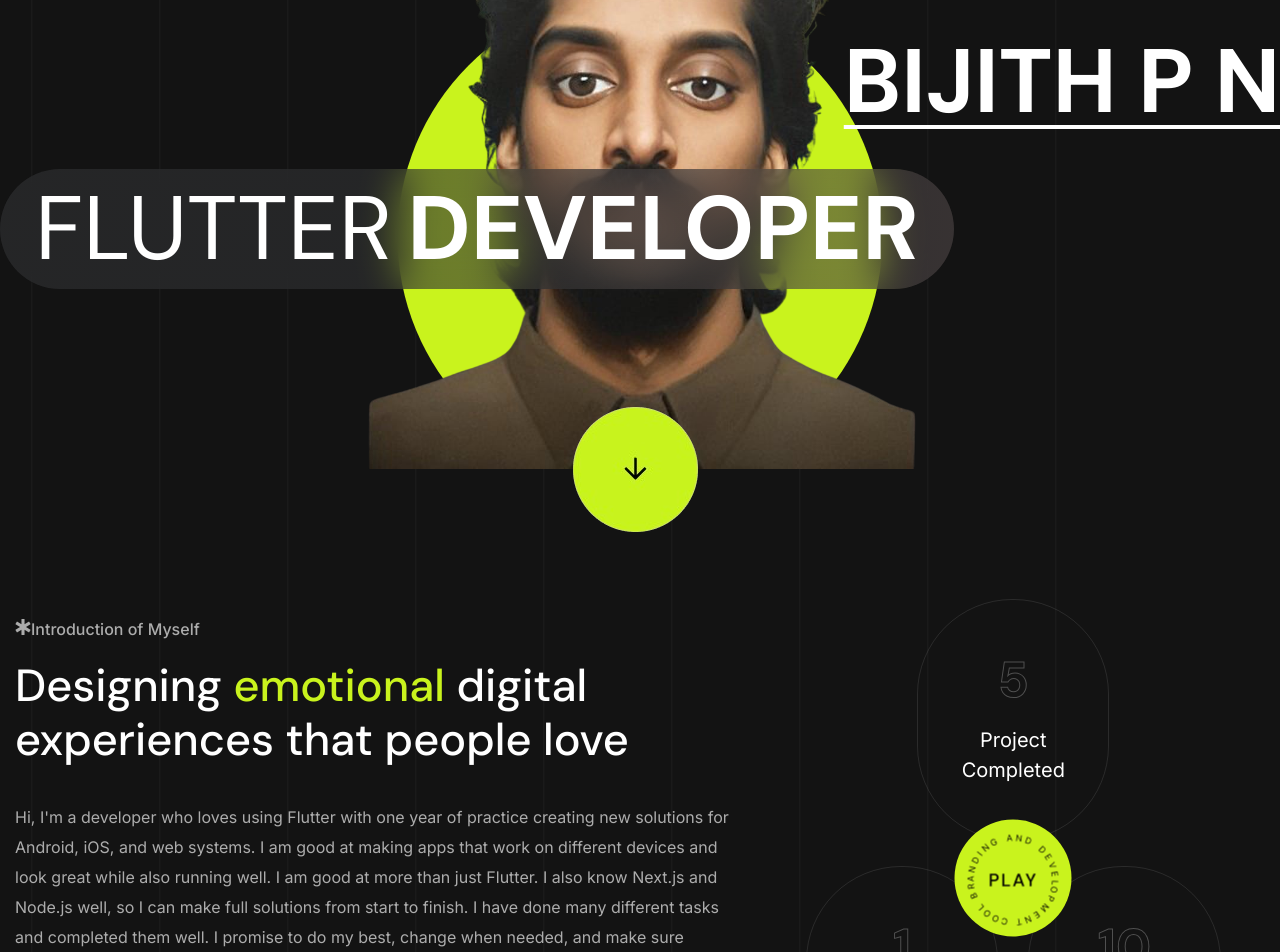
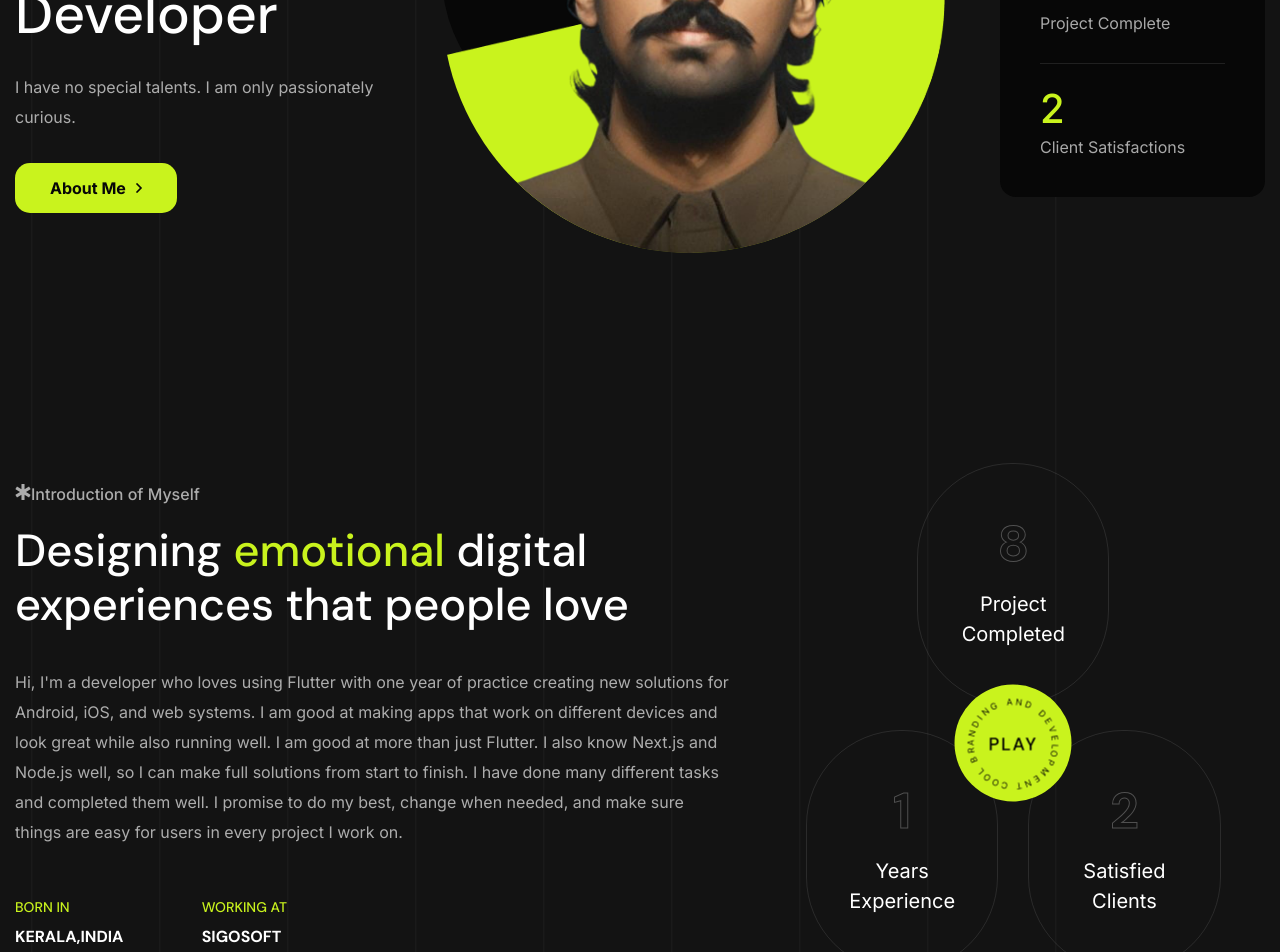
Before and after one commit to bijith-git/bijith-portfolio, a Next.js app: page / in a window 1280 px wide. Shown: the part 400-1352 px from the top of the page. Built offline with nearby package versions, Linux system fonts and the light colour scheme.

Commit message:
resume modified and home screen updated

```diff
--- a/app/page.js
+++ b/app/page.js
@@ -12,7 +12,7 @@
 export default function Home() {
   return (
     <MainLayout header={2} onePageMenu={true} footer={1}>
-      <Hero2 />
+      <Hero />
       <About />
       <div className="headline-area-h2 rel z-2 py-25">
         <div className="headline-wrap">
--- a/components/About.js
+++ b/components/About.js
@@ -60,7 +60,7 @@
                 <div className="row gap-40 justify-content-center">
                   <div className="col-lg-5 col-6 mx-5">
                     <div className="counter-item counter-text-wrap mb-25 wow fadeInUp delay-0-2s">
-                      <Counter end={5} extraClass={""} />
+                      <Counter end={8} extraClass={""} />
                       <span className="counter-title">project completed</span>
                     </div>
                   </div>
@@ -72,8 +72,8 @@
                   </div>
                   <div className="col-lg-5 col-6">
                     <div className="counter-item counter-text-wrap wow fadeInDown delay-0-2s">
-                      <Counter end={10} extraClass={"+"} />
-                      <span className="counter-title">Satisfied customers</span>
+                      <Counter end={2} extraClass={"+"} />
+                      <span className="counter-title">Satisfied Clients</span>
                     </div>
                   </div>
                 </div>
--- a/components/Hero.js
+++ b/components/Hero.js
@@ -2,9 +2,9 @@
 import Counter from "./Counter";
 
 const counterData = [
-  { id: 1, text: "Years Of Experience", value: "13", valueType: "plus" },
-  { id: 2, text: "Project Complete", value: "8", valueType: "k-plus" },
-  { id: 3, text: "Client Satisfactions", value: "99", valueType: "percent" },
+  { id: 1, text: "Years Of Experience", value: "1", valueType: "plus" },
+  { id: 2, text: "Project Complete", value: "5", valueType: "plus" },
+  { id: 3, text: "Client Satisfactions", value: "2", valueType: "" },
 ];
 
 const Hero = () => {
@@ -18,21 +18,18 @@
               <h1>
                 <b>Bijith P N </b>Flutter Developer
               </h1>
-              <p>
-                We denounce with righteous indignation dislike demoralized by
-                the charms of pleasure
-              </p>
+              <p>I have no special talents. I am only passionately curious.</p>
               <div className="hero-btns">
-                <Link legacyBehavior href="/contact">
+                <Link legacyBehavior href="#about">
                   <a className="theme-btn">
-                    Hire Me <i className="far fa-angle-right" />
+                    About Me <i className="far fa-angle-right" />
                   </a>
                 </Link>
-                <Link legacyBehavior href="/contact">
+                {/* <Link legacyBehavior href="/contact">
                   <a className="read-more">
                     Download Resume <i className="far fa-angle-right" />
                   </a>
-                </Link>
+                </Link> */}
               </div>
             </div>
           </div>
--- a/components/Projects.js
+++ b/components/Projects.js
@@ -306,7 +306,7 @@
               </div>
             </div>
           </div>
-          <div className="col-md-6 align-self-center">
+          {/* <div className="col-md-6 align-self-center">
             <div className="project-details-btn mb-40">
               <Link legacyBehavior href="/projects-masonry">
                 <a className="more-btn wow zoomIn delay-0-2s">
@@ -318,7 +318,7 @@
                 </a>
               </Link>
             </div>
-          </div>
+          </div> */}
         </div>
       </div>
       <div className="bg-lines">
```
Also changed, not shown: 1 other file (tests, documents, lock files or other folders).
